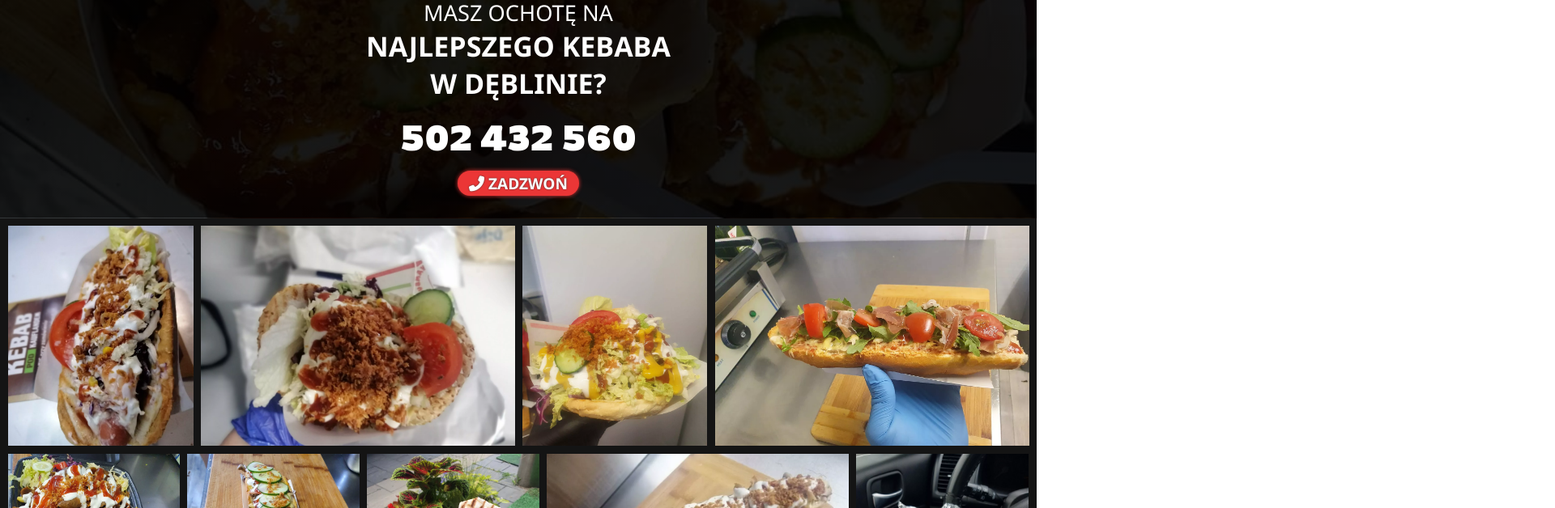
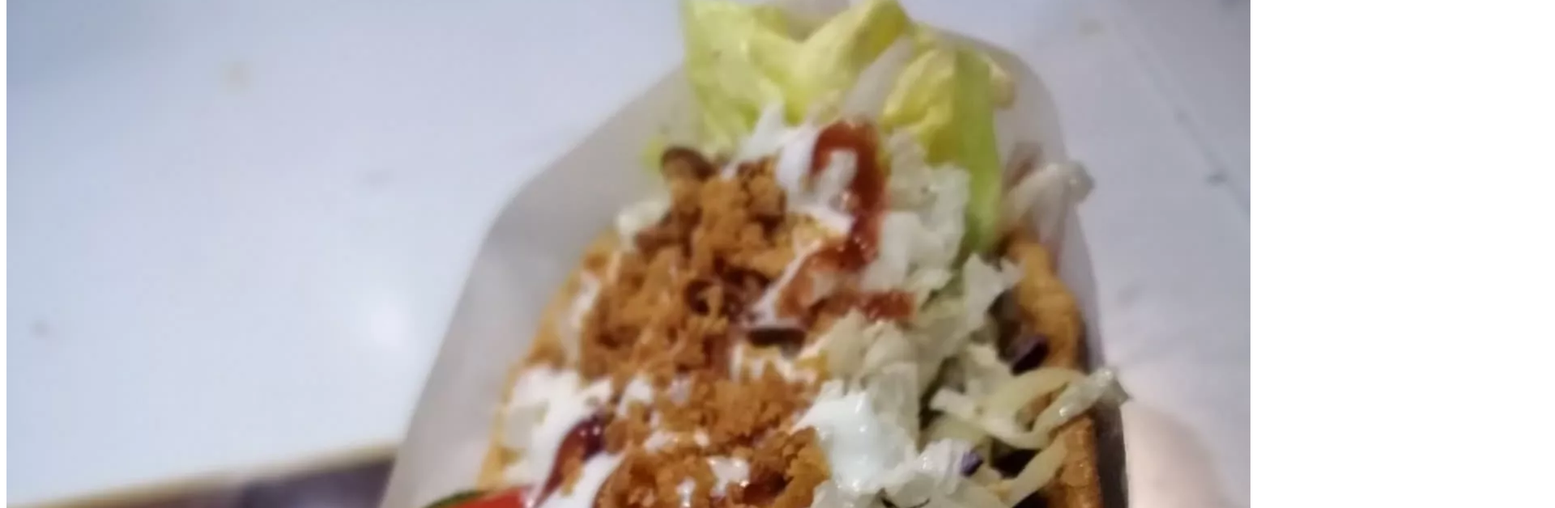
Before and after one commit to adamsokolski/kebab-site, a React (Create React App) app: page / in a window 1280 px wide. Shown: the part 168-796 px from the top of the page at 81% size, 1920 px wide, since content can reach past the window. Built offline with nearby package versions, Linux system fonts and the light colour scheme; a web font is replaced by a local one.

Commit message:
🚧 Render only Gallery component

```diff
--- a/src/App.js
+++ b/src/App.js
@@ -1,17 +1,17 @@
-import Header from "./components/Header/Header";
-import Menu from "./components/Menu/Menu";
-import Contact from "./components/Contact/Contact";
+//import Header from "./components/Header/Header";
+// import Menu from "./components/Menu/Menu";
+// import Contact from "./components/Contact/Contact";
 import Gallery from "./components/Gallery/Gallery";
 // import Photos from "./components/Gallery/Photos";
-import "./css/fonts.css";
+// import "./css/fonts.css";
 
 function App() {
   return (
     <>
-      <Header />
       <Gallery />
+      {/* <Header />
       <Menu />
-      <Contact />
+      <Contact /> */}
     </>
   );
 }
--- a/src/components/Gallery/Gallery.js
+++ b/src/components/Gallery/Gallery.js
@@ -27,7 +27,8 @@ import photo12webp from "../../img/12.webp";
 import photo13webp from "../../img/13.webp";
 import photo14webp from "../../img/14.webp";
 import photo15webp from "../../img/15.webp";
-import "../../css/Gallery/Gallery.css";
+// import "../../css/Gallery/Gallery.css";
+import "../../css/Gallery/GalleryExp.css";
 
 export default function Gallery() {
   const photosArr = [
@@ -56,8 +57,9 @@ export default function Gallery() {
   ));
 
   return (
-    <div className="gallery">
-      <ul>{photosList}</ul>
-    </div>
+    // <div className="gallery">
+    //   <ul>{photosList}</ul>
+    // </div>
+    <div>{photosList}</div>
   );
 }
--- /dev/null
+++ b/src/css/Gallery/GalleryExp.css
@@ -0,0 +1,7 @@
+picture {
+  height: 100px;
+}
+
+img {
+  height: 100%;
+}
--- a/src/index.js
+++ b/src/index.js
@@ -1,7 +1,7 @@
 import React from "react";
 import ReactDOM from "react-dom";
-import "./css/index.css";
-import "./css/Button/Button.css";
+// import "./css/index.css";
+// import "./css/Button/Button.css";
 import App from "./App";
 
 ReactDOM.render(
```
